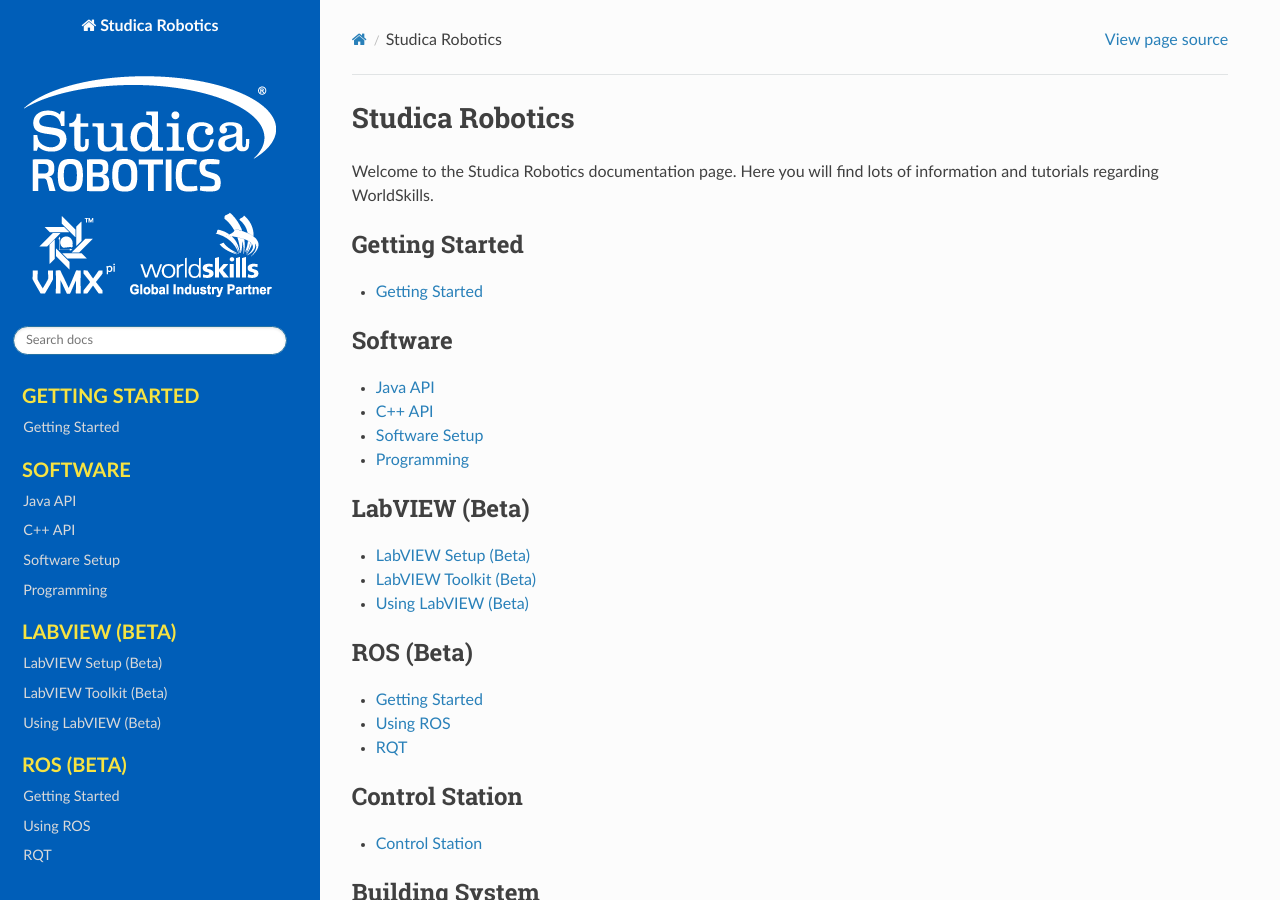
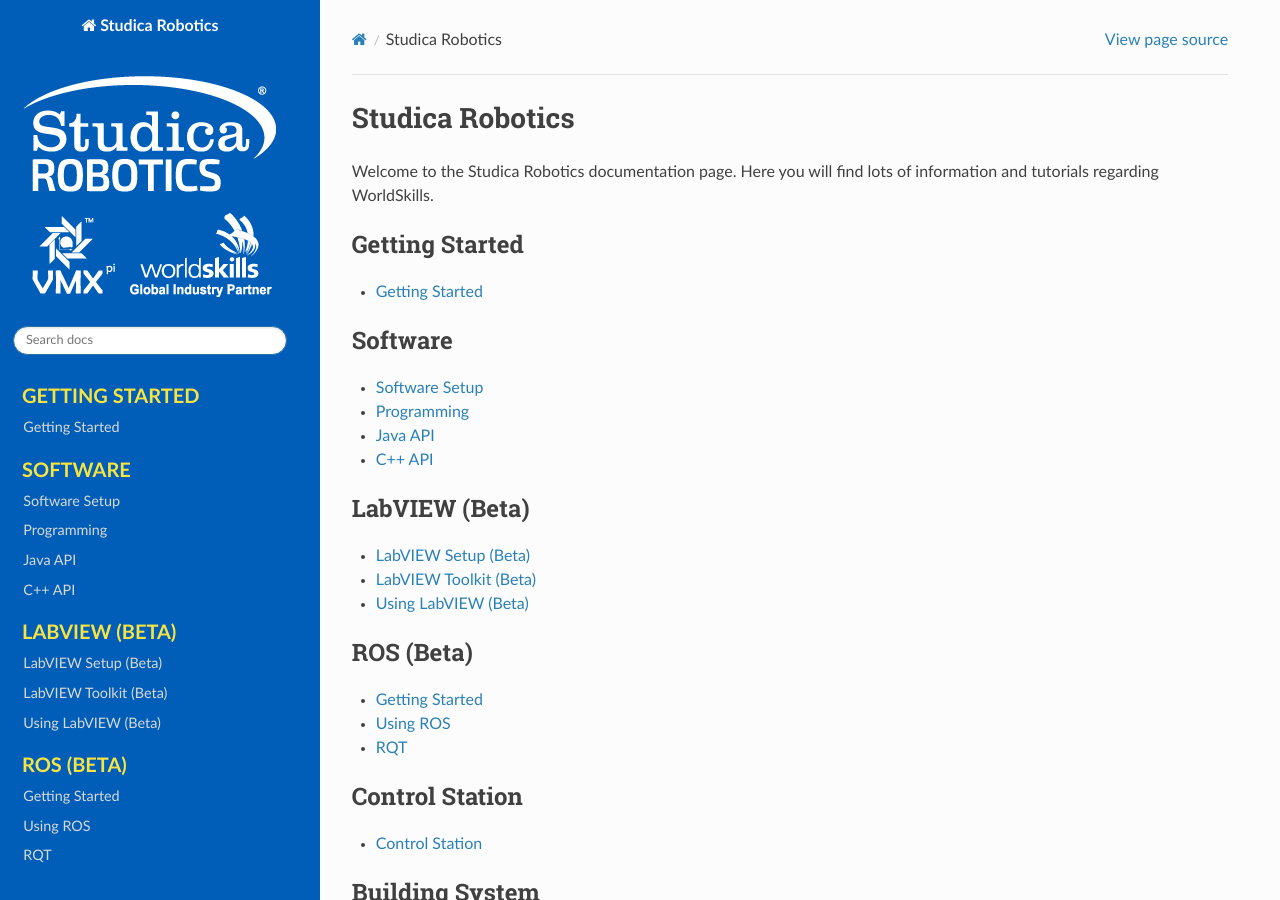
Before and after one commit to studica/studica-docs-worldskills, a Sphinx documentation site: the page built from source/index.rst, in a window 1280 px wide and 900 px high. Built offline with Sphinx 7.4.7 and the Read the Docs theme 2.0.0, drawn with Linux system fonts in a browser that asks for light colours; pages that are not in the unit, such as notebooks, are missing from menus.

```diff
--- a/source/index.rst
+++ b/source/index.rst
@@ -13,10 +13,10 @@ Welcome to the Studica Robotics documentation page. Here you will find lots of i
    :maxdepth: 1
    :caption: Software
 
+   docs/Software/software-setup/index
+   docs/Software/programming/index
    Java API <https://www.studica.com/downloads/Studica-Robotics/FRC-WSR/Titan/Docs/JavaAPIDocs/annotated.html>
    C++ API <https://www.studica.com/downloads/Studica-Robotics/FRC-WSR/Titan/Docs/CppAPIDocs/annotated.html>
-   docs/Software/software-setup/index
-   docs/Software/programming/index
 
 .. toctree::
    :maxdepth: 1
```
